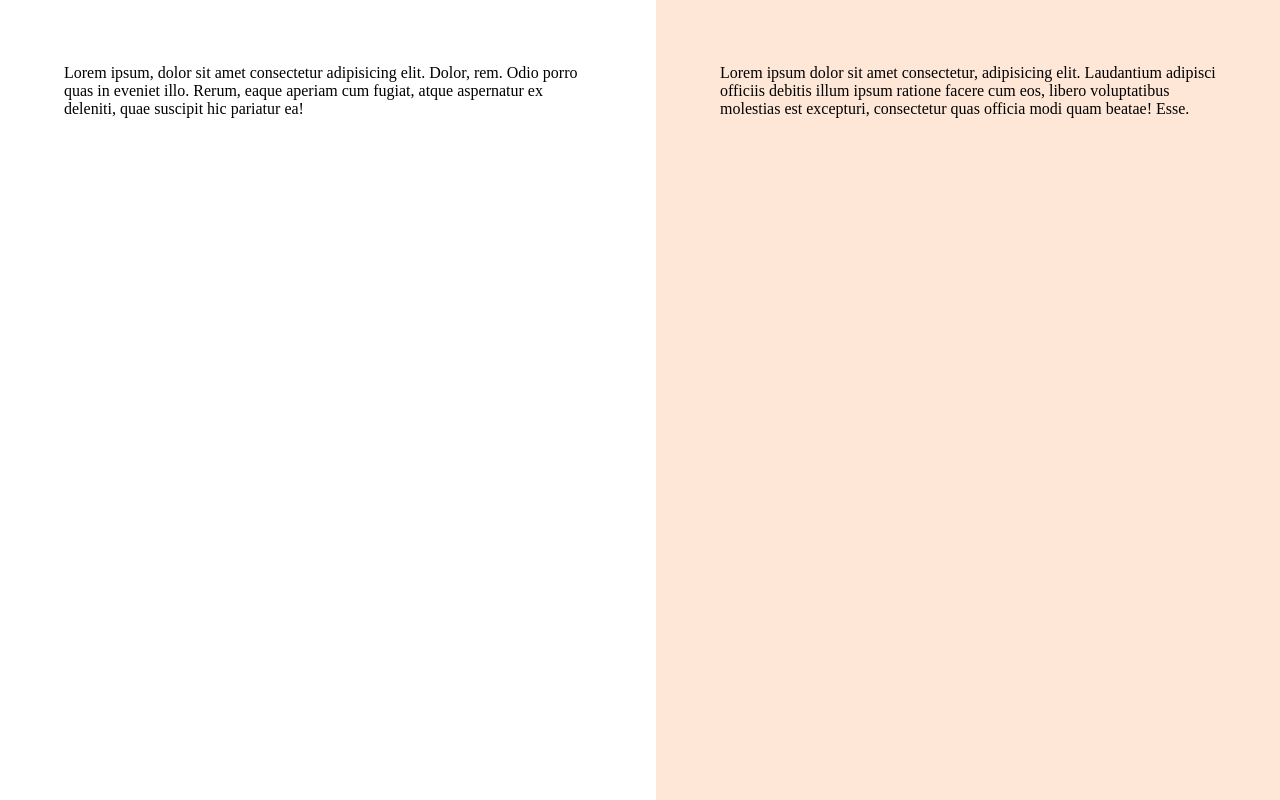
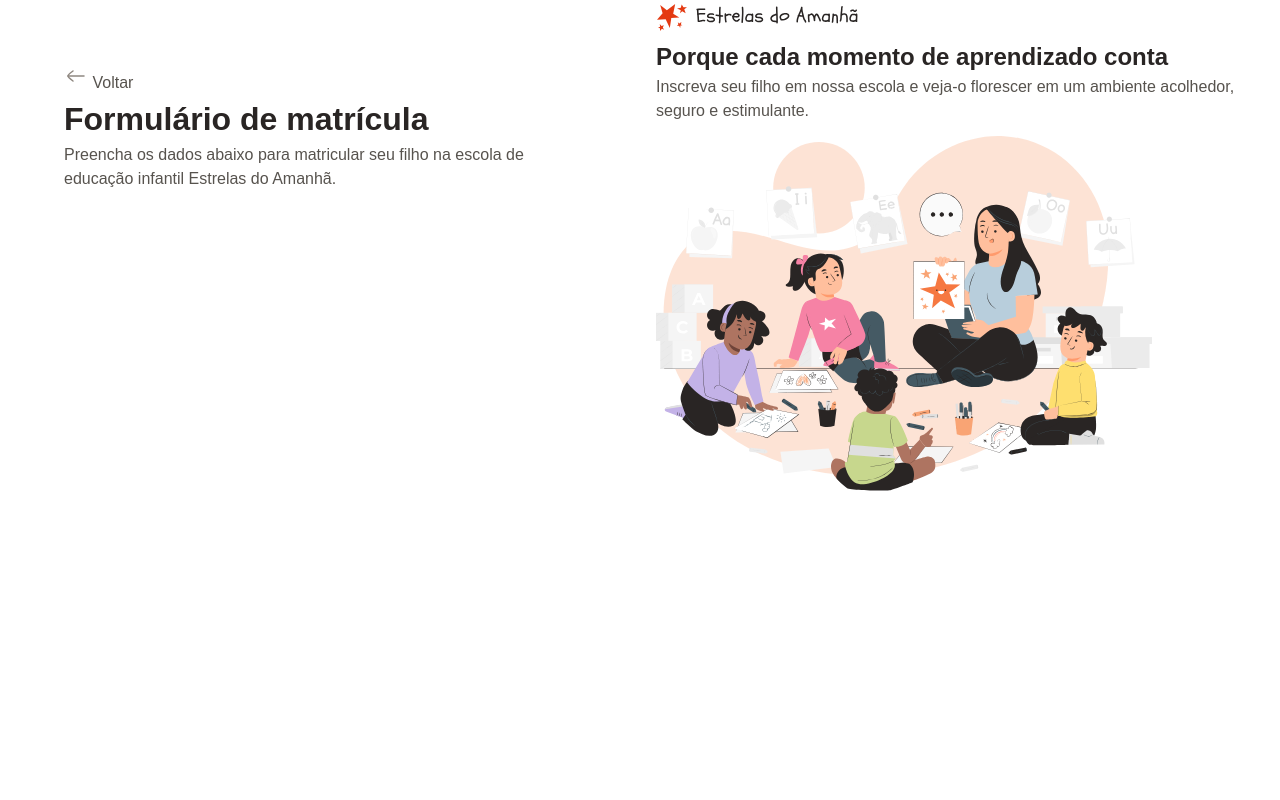
Before and after one commit to YanTeles/Matricula, a plain HTML site: page index.html in a window 1280 px wide. Drawn offline with Linux system fonts and the light colour scheme; a web font is replaced by a local one.

Commit message:
numlembro

```diff
--- a/index.html
+++ b/index.html
@@ -1,10 +1,13 @@
 <!DOCTYPE html>
 <html lang="pt-BR">
+
 <head>
 
     <link rel="preconnect" href="https://fonts.googleapis.com">
-<link rel="preconnect" href="https://fonts.gstatic.com" crossorigin>
-<link href="https://fonts.googleapis.com/css2?family=Alice&family=Archivo:ital,wght@0,100..900;1,100..900&family=Poppins:wght@400;700&family=Ubuntu:ital,wght@0,300;0,400;0,500;0,700;1,300;1,400;1,500;1,700&display=swap" rel="stylesheet">
+    <link rel="preconnect" href="https://fonts.gstatic.com" crossorigin>
+    <link
+        href="https://fonts.googleapis.com/css2?family=Alice&family=Archivo:ital,wght@0,100..900;1,100..900&family=Poppins:wght@400;700&family=Ubuntu:ital,wght@0,300;0,400;0,500;0,700;1,300;1,400;1,500;1,700&display=swap"
+        rel="stylesheet">
 
     <meta charset="UTF-8">
     <meta name="viewport" content="width=device-width, initial-scale=1.0">
@@ -13,15 +16,43 @@
     <link rel="stylesheet" href="styles/index.css">
 
 </head>
+
 <body>
     <div id="app">
         <main>
-            <div class="main-container">Lorem ipsum, dolor sit amet consectetur adipisicing elit. Dolor, rem. Odio porro quas in eveniet illo. Rerum, eaque aperiam cum fugiat, atque aspernatur ex deleniti, quae suscipit hic pariatur ea!</div>
+            <div class="main-container">
+                <div class="back">
+                    <img src="assets/icons/arrow-left-02.svg" alt="Icone de Voltar">
+                    <span>Voltar</span>
+                </div>
+
+                <h1>Formulário de matrícula</h1>
+                <p>Preencha os dados abaixo para matricular seu filho na escola de educação infantil Estrelas do Amanhã.
+                </p>
+            </div>
         </main>
 
         <aside>
-            <div class="aside-container">Lorem ipsum dolor sit amet consectetur, adipisicing elit. Laudantium adipisci officiis debitis illum ipsum ratione facere cum eos, libero voluptatibus molestias est excepturi, consectetur quas officia modi quam beatae! Esse.</div>
+            <div class="aside-container">
+                <header>
+                    <img src="assets/icons/logo.svg" alt="Estrelas do Amanhã">
+                    <h2>Porque cada momento de
+
+                        <span>
+                            aprendizado
+                        </span>
+                        conta
+                    </h2>
+                    <p>
+                        Inscreva seu filho em nossa escola e veja-o florescer em um ambiente acolhedor, seguro e
+                        estimulante.
+                    </p>
+                </header>
+
+                <img src="assets/Illustration.svg" alt="ilustração">
+            </div>
         </aside>
     </div>
 </body>
+
 </html>
--- a/styles/global.css
+++ b/styles/global.css
@@ -26,4 +26,11 @@
 
 body{
     overflow: hidden;
+    font: var(--text);
+    color: var(--text-secondary);
 }
+
+
+h1,h2{
+    color: var(--text-primary);
+}
--- a/styles/layout.css
+++ b/styles/layout.css
@@ -1,24 +1,32 @@
-#app{
+#app {
     display: grid;
     grid-template-columns: 51.25% 48.75%;
     height: 100vh;
     overflow: hidden;
 }
 
-main{
+main {
     overflow: auto;
     padding: 4rem;
 
-    &.main-container{
-    max-width: 33rem;
-    margin-left: auto;
+    &.main-container {
+        max-width: 33rem;
+        margin-left: auto;
+    }
+
+    &.back {
+        display: flex;
+        align-items: center;
+        gap: .5rem;
+        margin-bottom: 1.5rem;
+    }
+
+    &.h1 {
+        font: 600 1.5rem/1.25 var(--font-family);
+        margin-bottom: .5rem;
     }
 }
 
 aside{
-    background-color: var(--surface-secondary);
-    padding: 4rem;
-    &.aside-container{
-        max-width: 31rem;
-    }
+    ba
 }
```
